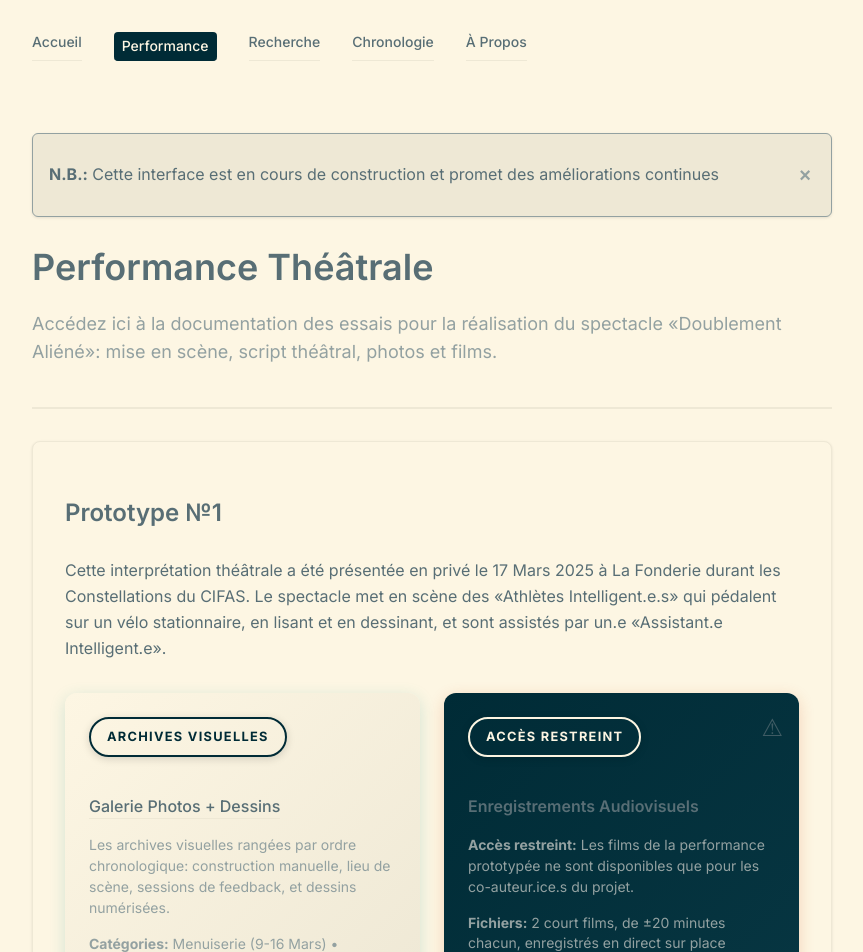
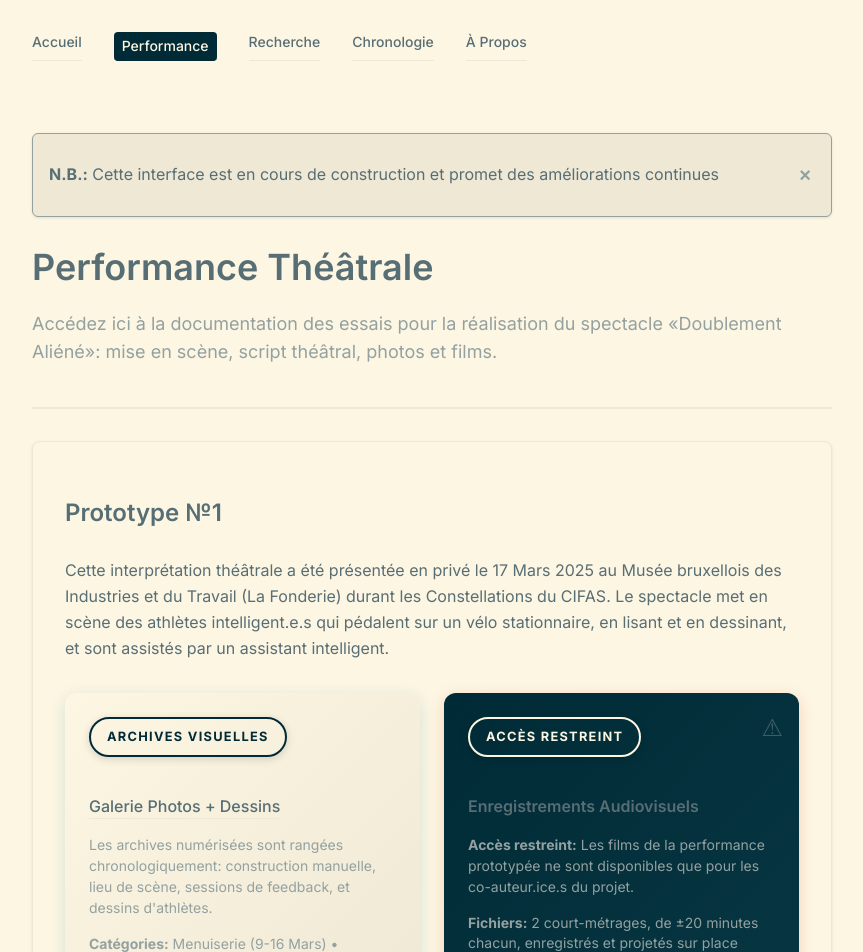
Before and after one commit to daqhris/DoublementAliene, a Next.js app: page /performance in a window 1280 px wide. Shown: the top 952 px of the page, without its empty margins (208-1071 px from the left). Built offline with nearby package versions, Linux system fonts and the light colour scheme; no server answers.

Commit message:
styling edits and sentence improvement

```diff
--- a/app/performance/page.tsx
+++ b/app/performance/page.tsx
@@ -30,9 +30,9 @@ export default function PerformancePage() {
             Prototype №1
           </h2>
           <p className="text-theater-text leading-relaxed mb-8">
-            Cette interprétation théâtrale a été présentée en privé le 17 Mars 2025 à La Fonderie durant les Constellations du CIFAS.
-            Le spectacle met en scène des «Athlètes Intelligent.e.s» qui pédalent sur un vélo stationnaire, en lisant et en dessinant,
-            et sont assistés par un.e «Assistant.e Intelligent.e».
+            Cette interprétation théâtrale a été présentée en privé le 17 Mars 2025 au Musée bruxellois des Industries et du Travail (La Fonderie) durant les Constellations du CIFAS.
+            Le spectacle met en scène des athlètes intelligent.e.s qui pédalent sur un vélo stationnaire, en lisant et en dessinant,
+            et sont assistés par un assistant intelligent.
           </p>
 
           <div className="grid grid-cols-1 md:grid-cols-2 gap-6 mb-8">
@@ -44,8 +44,8 @@ export default function PerformancePage() {
                 </Link>
               </h4>
               <p className="theater-nav-description mb-4">
-                Les archives visuelles rangées par ordre chronologique:
-                construction manuelle, lieu de scène, sessions de feedback, et dessins numérisées.
+                Les archives numérisées sont rangées chronologiquement:
+                construction manuelle, lieu de scène, sessions de feedback, et dessins d&apos;athlètes.
               </p>
               <div className="text-sm text-theater-muted">
                 <strong>Catégories:</strong> Menuiserie (9-16 Mars) • Scène&amp;Performance (17 Mars) • Feedback: Concept-Réflexion • Dessins Numérisés
@@ -60,7 +60,7 @@ export default function PerformancePage() {
                 ne sont disponibles que pour les co-auteur.ice.s du projet.
               </p>
               <div className="text-sm text-theater-muted">
-                <strong>Fichiers:</strong> 2 court films, de ±20 minutes chacun, enregistrés en direct sur place
+                <strong>Fichiers:</strong> 2 court-métrages, de ±20 minutes chacun, enregistrés et projetés sur place
               </div>
             </div>
           </div>
```
